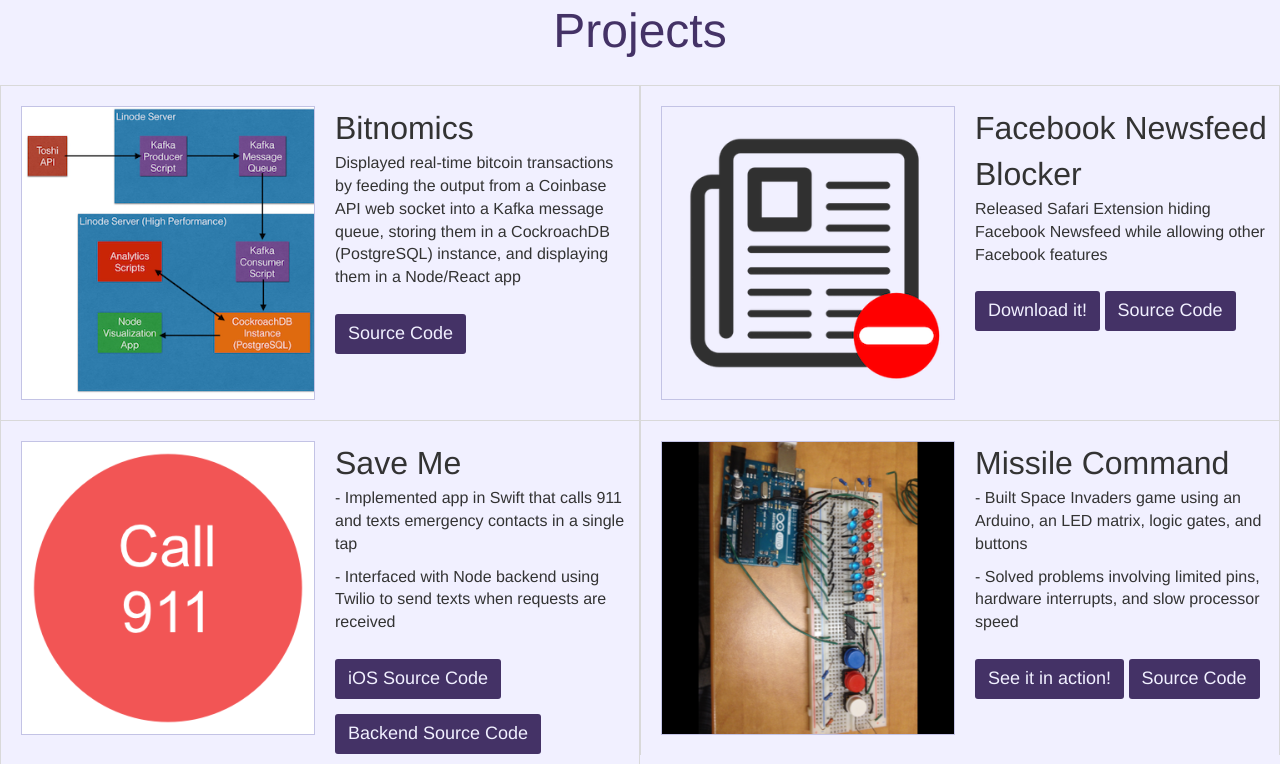
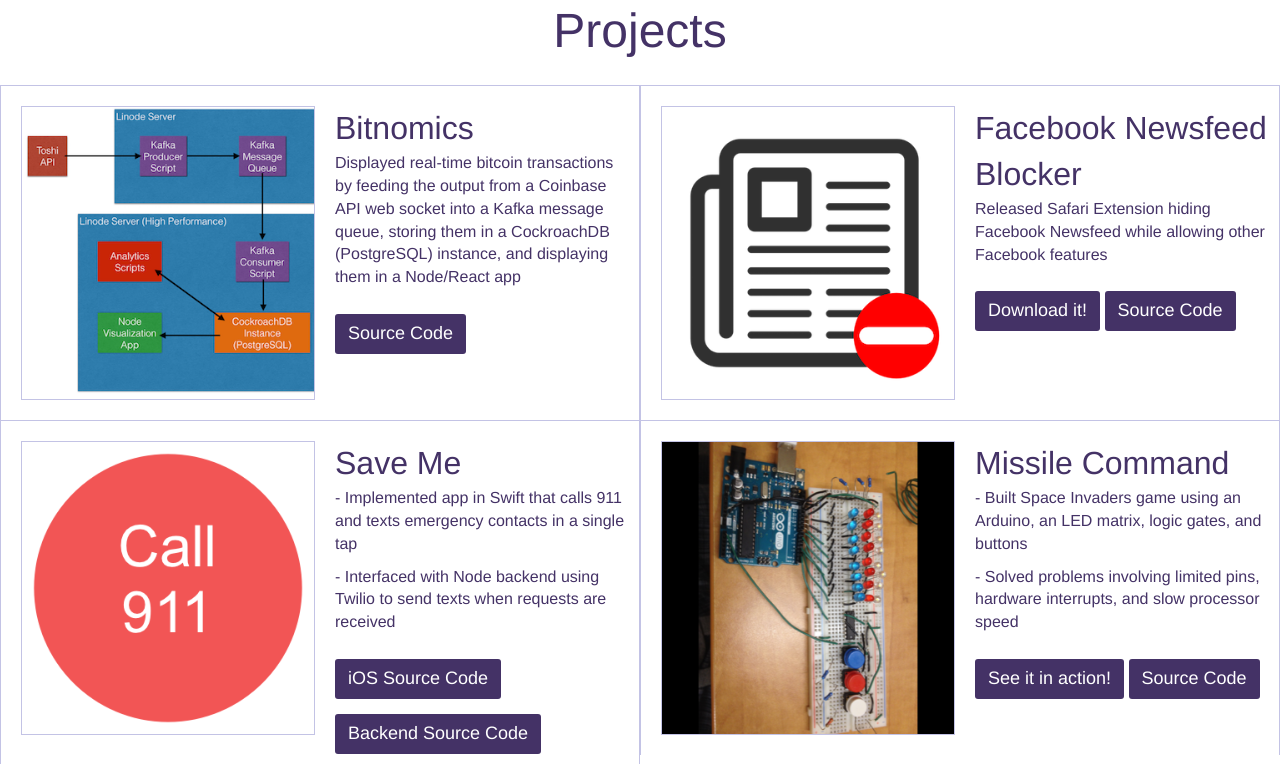
Before and after one commit to ndey96/ndey96.github.io, a plain HTML site: page index.html in a window 1280 px wide. Shown: the part 1416-2180 px from the top of the page. Drawn offline with Linux system fonts and the light colour scheme.

Commit message:
Style tweaks

```diff
--- a/css/style.css
+++ b/css/style.css
@@ -1,6 +1,6 @@
 :root {
 	--accent-color: #443266;
-	--base-color: #F1F0FF;
+	--base-color: #FFFFFF;
 	--tertiary-color: #C3C3E5;
 	--quaternary-color: #D6D6F9;
 };
@@ -122,15 +122,15 @@
 
 .projects {
 	display: inline-table;
-	border-bottom: 1px #D9D9D9 solid;
+	border-bottom: 1px var(--tertiary-color) solid;
 	margin-bottom: 20px;
 }
 
 .project {
 	padding: 20px 0;
-	border-top: 1px #D9D9D9 solid;
-	border-right: 1px #D9D9D9 solid;
-	border-left: 1px #D9D9D9 solid;
+	border-top: 1px var(--tertiary-color) solid;
+	border-right: 1px var(--tertiary-color) solid;
+	border-left: 1px var(--tertiary-color) solid;
 	display: inline-flex;
 	width: 50%
 }
@@ -148,13 +148,14 @@
 }
 
 .project-text {
+	color: var(--accent-color);
 	margin: 0 10px 0 20px;
 	width: 50%;
 }
 
 .project-title {
 	font-size: 32px;
-	font-weight: 500;
+	font-weight: 400;
 }
 
 .project-description {
```
Also changed, not shown: index.html (+1 -1 lines).
